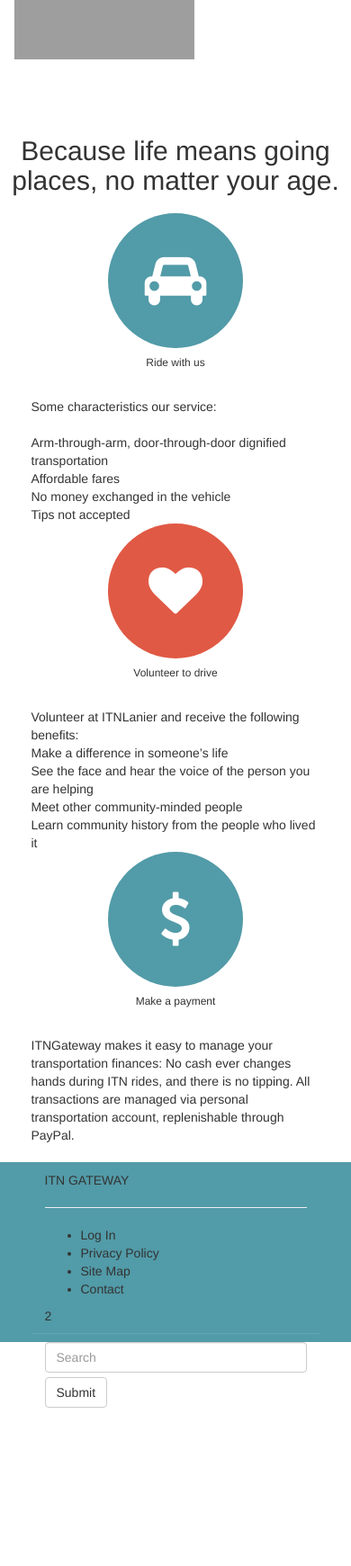
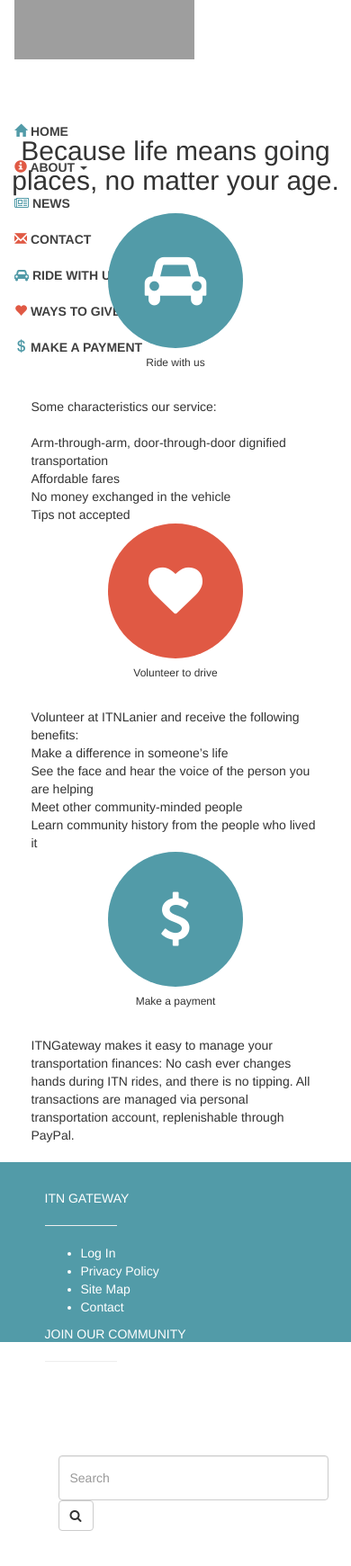
Before and after one commit to samguergen/ITNLanier, a PHP site: page / in a window 390 px wide. Shown: the part 100-1841 px from the top of the page at 90% size. Before the commit the page ends 1665 px from the top, so only its background shows below. Run offline with PHP 8.4, Linux system fonts and the light colour scheme; some libraries are stand-ins or nearby versions; grey boxes are pictures that could not be loaded.

Commit message:
social icons footer

```diff
--- a/css/index.css
+++ b/css/index.css
@@ -145,6 +145,23 @@ color: #529ba8;
 #footer .container {
   width: 90%;
   margin: auto;
-  margin-top: 10px;
+  margin-top: 30px;
   margin-bottom: 10px;
+  color:white
 }
+
+#footer .container hr {
+  color: #e05944;
+  width: 80px;
+  margin-left: 0;
+}
+
+#footer .container input {
+  width: 300px;
+  height: 50px;
+}
+
+#footer .container .social-icons i {
+  font-size: 25px;
+  padding: 10px;
+}
--- a/index.html
+++ b/index.html
@@ -36,7 +36,7 @@
         </a>
       </div>
 
-      <div class="collapse navbar-collapse" id="bs-example-navbar-collapse-1">
+      <!-- <div class="collapse navbar-collapse" id="bs-example-navbar-collapse-1"> -->
 
         <ul class="nav navbar-nav navbar-right">
 
@@ -88,7 +88,8 @@
           </li>
         </ul>
 
-      </div><!-- /.navbar-collapse -->
+      <!-- </div> -->
+      <!-- /.navbar-collapse -->
     </div><!-- /.container-fluid -->
   </nav>
 
@@ -147,7 +148,7 @@
       <!-- <div class="row"> -->
         <div class="col-sm-4">
           <div class="footer-title">ITN GATEWAY</div>
-          <hr size="2">
+          <hr>
           <ul>
             <li>Log In</li>
             <li>Privacy Policy</li>
@@ -156,14 +157,27 @@
           </ul>
         </div>
 
-        <div class="col-sm-4">2</div>
+        <div class="col-sm-4 social-icons">
+          JOIN OUR COMMUNITY
+          <hr>
+          <i class="fa fa-facebook"></i>
+          <i class="fa fa-twitter"></i>
+          <i class="fa fa-youtube"></i>
+          <i class="fa fa-instagram"></i>
+        </div>
 
         <div class="col-sm-4">
           <form class="navbar-form navbar-left">
-            <div class="form-group">
-              <input type="text" class="form-control" placeholder="Search">
-            </div>
-            <button type="submit" class="btn btn-default">Submit</button>
+            <span class="form-group row">
+              <div class="col-sm-10">
+                <input type="text" class="form-control" placeholder="Search">
+              </div>
+              <div class="col-sm-2">
+                <button type="submit" class="btn btn-default">
+                  <i class="fa fa-search"></i>
+                </button>
+              </div>
+            </span>
           </form>
         </div>
 
```
